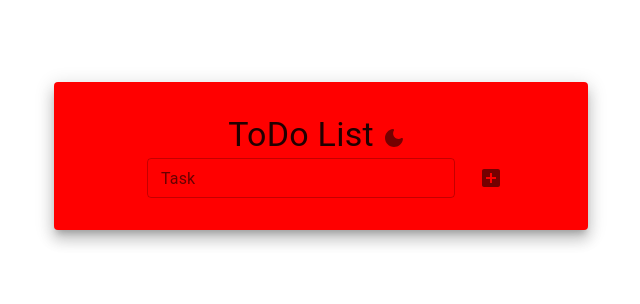
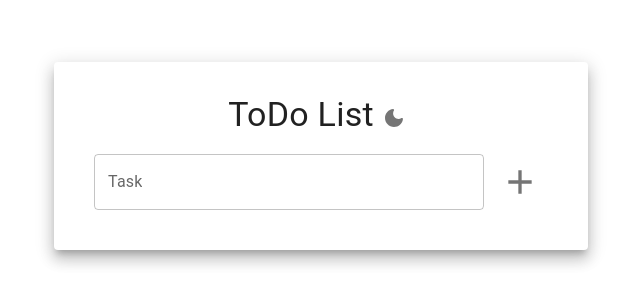
Before and after one commit to MrYious/TodoApp, a React (Create React App) app: page / in a window 1280 px wide. Shown: the part 244-548 px from the top of the page, without its empty margins (319-959 px from the left). Built offline with nearby package versions, Linux system fonts and the light colour scheme.

Commit message:
style: adjust input grid

```diff
--- a/src/component/Input.js
+++ b/src/component/Input.js
@@ -1,34 +1,49 @@
 import { Grid, IconButton, TextField } from "@mui/material";
-import { AddBox} from "@mui/icons-material";
+import { AddOutlined } from "@mui/icons-material";
+import { useState } from "react";
 
 export default function Input ({ tasks, addTask }){
 
+    const [task, setTask] = useState('');
+    const [priority, setPriority] = useState('0');
+
     const handleAddTask = () => {
-        console.log(tasks);
+        alert(task + " | " + priority);
     };
+
+    const handleTaskChange = () =>{
+
+    };
+
+
 
     return <>
         <Grid
             item
             container
+            justifyContent={'center'}
             xs={12}
-            spacing={2}
-            justifyContent="center"
+            spacing={1}
+            my={1}
         >
             <Grid
                 item
-                xs={8}
+                xs={10}
+                sx={{
+                }}
             >
                 <TextField
                     label="Task"
-                    size="small"
+                    type={"text"}
                     fullWidth
+                    value={task}
+                    onChange={handleTaskChange}
                 />
             </Grid>
-            <Grid item xs={1}
-            >
-                <IconButton onClick={handleAddTask} >
-                    <AddBox fontSize="inherit"/>
+
+            <Grid item xs="auto">
+                <IconButton onClick={handleAddTask}>
+                    <AddOutlined sx={{fontSize: 40}}/>
                 </IconButton>
             </Grid>
 
--- a/src/component/ToDo.js
+++ b/src/component/ToDo.js
@@ -34,14 +34,13 @@ export default function ToDo (){
             <Grid
                 item
                 container
-                direction={'column'}
                 justifyContent={'center'}
                 xs={11} md={7} lg={5}
                 sx={{
                     //bgcolor: 'gray',
                 }}
             >
-                <Paper elevation={10} sx={{height: '100%', width: '100%', padding: 4, backgroundColor: 'red'}}>
+                <Paper elevation={10} sx={{height: '100%', width: '100%', padding: 4,}} >
                     <Header />
                     <Input tasks={tasks} addTask={addTask} />
 
```
Also changed, not shown: src/component/Header.js (line endings or trailing spaces).
